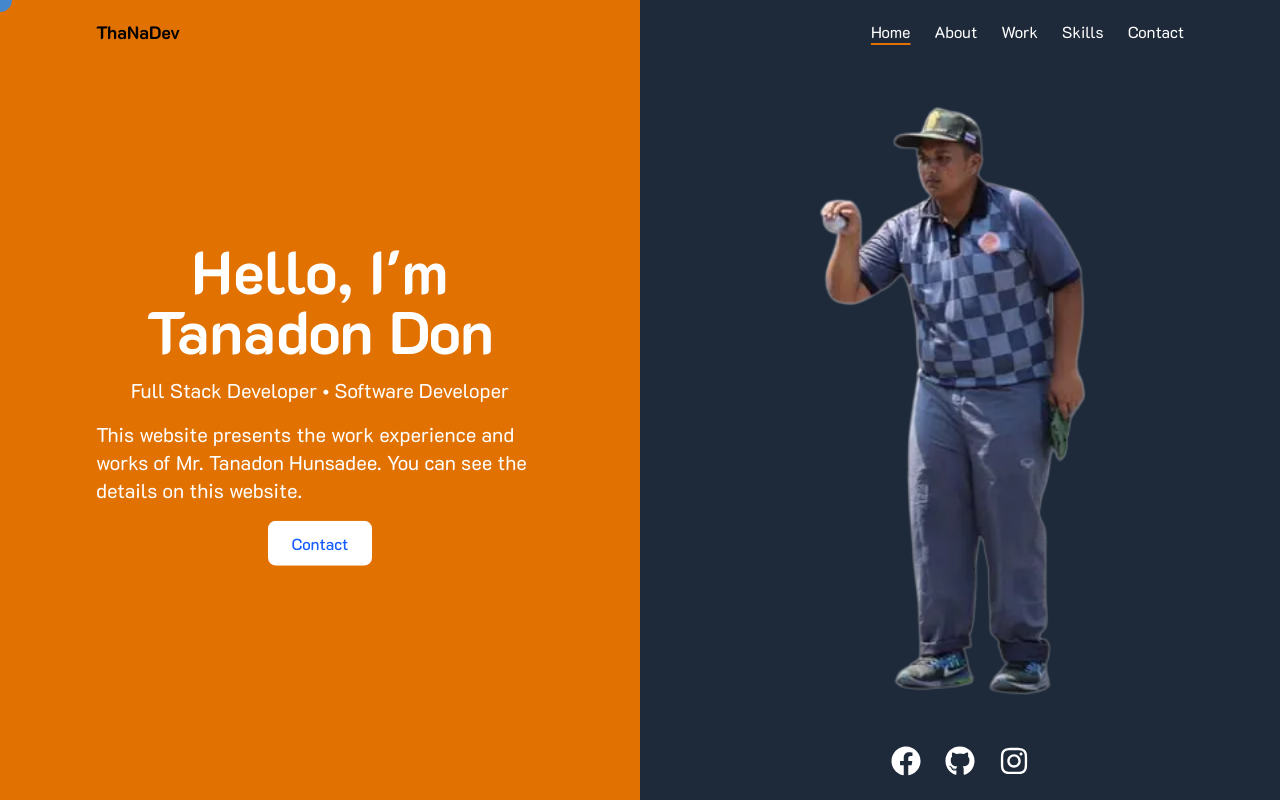
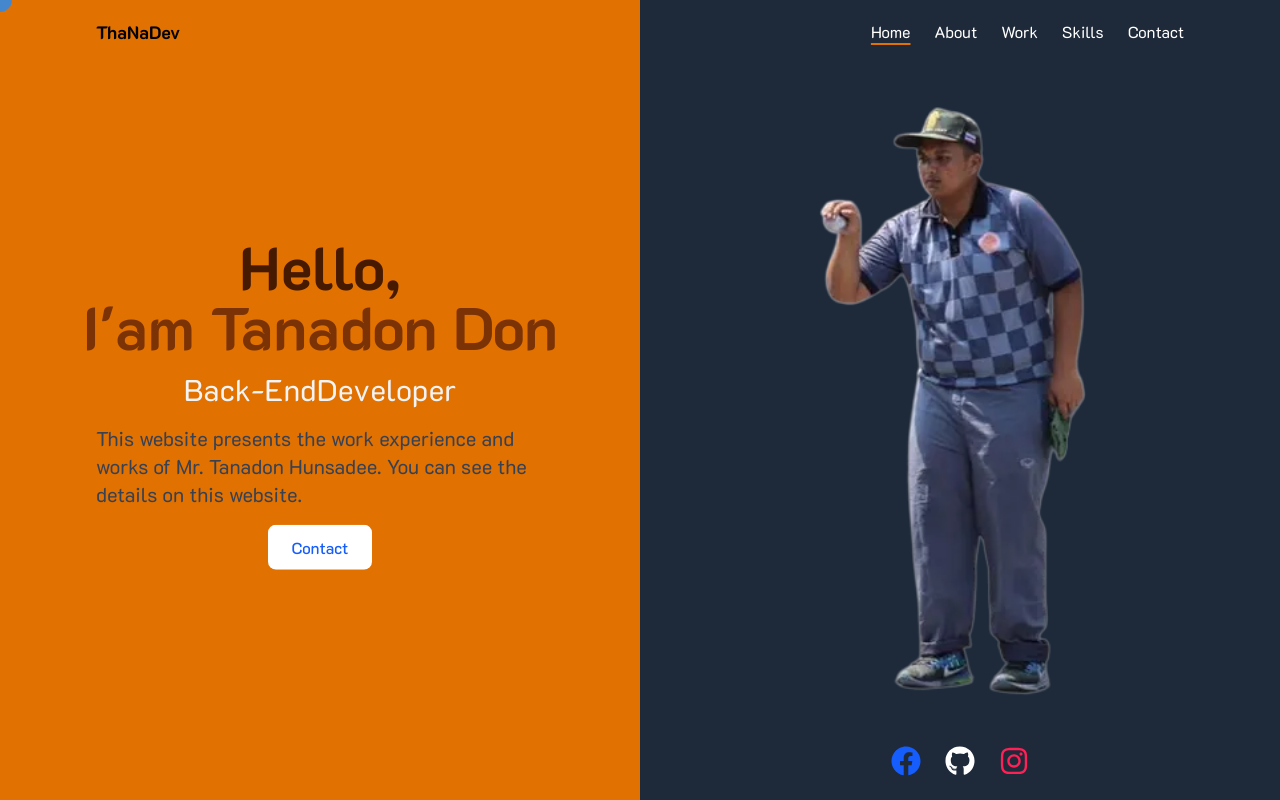
Before and after one commit to tanadonhundev/thana-dev-next, a Next.js app: page / in a window 1280 px wide. Shown: the top 800 px of the page. Built offline with nearby package versions, Linux system fonts and the light colour scheme.

Commit message:
refactorHomeSection ans AboutSection

```diff
--- a/src/app/page.tsx
+++ b/src/app/page.tsx
@@ -50,11 +50,11 @@ export default function Home() {
       <ContactSection />
       <div>
         {/* Call to Action Section */}
-        {/* <section className="py-16 bg-blue-600 text-white">
+       <section className="py-16 bg-blue-600 text-white">
           <div className="max-w-7xl mx-auto px-4 sm:px-6 lg:px-8 text-center">
             <p>&copy; 2025 Your Company. All rights reserved.</p>
           </div>
-        </section> */}
+        </section>
       </div>
     </div>
   );
--- a/src/views/AboutSection.tsx
+++ b/src/views/AboutSection.tsx
@@ -1,13 +1,42 @@
+import { motion } from "framer-motion";
 import Image from "next/image";
-import React from "react";
+import React, { useState } from "react";
 
 export default function AboutSection() {
+  const [rotate, setRotate] = useState({ x: 0, y: 0 });
+
+  const handleMouseMove = (e: React.MouseEvent<HTMLDivElement>) => {
+    const { clientX, clientY, currentTarget } = e;
+    const rect = currentTarget.getBoundingClientRect();
+
+    const offsetX = ((clientX - rect.left) / rect.width - 0.5) * 60; // -15 to 15 deg
+    const offsetY = ((clientY - rect.top) / rect.height - 0.5) * 60; // -15 to 15 deg
+
+    setRotate({ x: -offsetY, y: offsetX }); // หมุนตามแกนตรงข้าม
+  };
+
+  const handleMouseLeave = () => {
+    setRotate({ x: 0, y: 0 }); // reset เมื่อออกจากกรอบ
+  };
+
   return (
     <section id="about" className="h-screen">
       <div className="flex flex-col md:flex-row h-full">
         {/* ฝั่งซ้าย - ข้อความ พร้อมพื้นหลัง amber */}
         <div className="bg-gray-300 md:w-1/2 flex justify-center items-center p-6 relative">
-          <div className="w-full flex justify-center items-center">
+          <div
+            className="w-full flex justify-center items-center"
+            onMouseMove={handleMouseMove}
+            onMouseLeave={handleMouseLeave}
+          >
+            <motion.div
+              animate={{
+                rotateX: rotate.x,
+                rotateY: rotate.y,
+              }}
+              transition={{ type: "spring", stiffness: 200, damping: 20 }}
+              style={{ perspective: 1000 }}
+            >
               <Image
                 src="/profile1.jpg"
                 alt="Placeholder Image"
@@ -15,11 +44,12 @@ export default function AboutSection() {
                 height={500}
                 className="rounded-3xl shadow-2xl"
               />
+            </motion.div>
           </div>
         </div>
         <div className="bg-amber-500 w-full md:w-1/2 flex flex-col justify-center  px-6 py-12">
-          <h2 className="text-5xl font-bold text-black mb-4">About Me</h2>
-          <p className="text-3xl text-white">
+          <h2 className="text-5xl font-bold text-amber-950 mb-4">About Me</h2>
+          <p className="text-lg sm:text-xl text-gray-700 text-left max-w-md">
             I graduated from King Mongkut&apos;s University of Technology North
             Bangkok. Still have little work experience but love to learn new
             things so that the organization can grow.
--- a/src/views/HomeSection.tsx
+++ b/src/views/HomeSection.tsx
@@ -1,10 +1,27 @@
-import { motion } from "framer-motion";
+import { AnimatePresence, motion } from "framer-motion";
 import Image from "next/image";
-import React, { useState } from "react";
+import React, { useEffect, useState } from "react";
 import { FaFacebook, FaGithub, FaInstagram } from "react-icons/fa"; // Import icons
+
+const container = {
+  hidden: { opacity: 0 },
+  show: {
+    opacity: 1,
+    transition: {
+      staggerChildren: 0.09, // ความเร็วในการพิมพ์
+    },
+  },
+};
+
+const child = {
+  hidden: { opacity: 0, y: 10 },
+  show: { opacity: 1, y: 0 },
+};
 
 export default function HomeSection() {
   const [rotate, setRotate] = useState({ x: 0, y: 0 });
+  const roles = ["Full Stack Developer", "Back-End Developer", "Front-End Developer"];
+  const [index, setIndex] = useState(0);
 
   const handleMouseMove = (e: React.MouseEvent<HTMLDivElement>) => {
     const { clientX, clientY, currentTarget } = e;
@@ -20,28 +37,55 @@ export default function HomeSection() {
     setRotate({ x: 0, y: 0 }); // reset เมื่อออกจากกรอบ
   };
 
+  useEffect(() => {
+    const interval = setInterval(() => {
+      setIndex((prev) => (prev + 1) % roles.length);
+    }, 4000); // เปลี่ยนข้อความทุก 4 วิ
+    return () => clearInterval(interval);
+  }, []);
+
+  const text = roles[index];
+
   return (
-
     <section id="home" className="h-screen">
       <div className="flex flex-col md:flex-row h-full">
         {/* ฝั่งซ้าย - ข้อความ พร้อมพื้นหลัง amber */}
         <div className="bg-amber-600 w-full md:w-1/2 flex flex-col items-center justify-center text-center px-6 py-12">
-            <p className="text-4xl sm:text-6xl font-bold transition duration-300 hover:scale-105 text-white">
-              Hello, I&apos;m
+          <div className="flex flex-col items-start md:items-center">
+            <p className="text-4xl sm:text-6xl font-bold transition duration-300 hover:scale-105 text-amber-950">
+              Hello,
             </p>
-            <p className="text-4xl sm:text-6xl font-bold transition duration-300 hover:scale-105 text-white">
-              Tanadon Don
+            <p className="text-4xl sm:text-6xl font-bold transition duration-300 hover:scale-105 text-amber-900">
+              I&apos;am Tanadon Don
             </p>
             <div className="mt-4">
-              <p className="text-lg sm:text-xl text-white">
-                Full Stack Developer • Software Developer
-              </p>
+              <AnimatePresence mode="wait">
+                <motion.span
+                  key={text}
+                  variants={container}
+                  initial="hidden"
+                  animate="show"
+                  exit="hidden"
+                  className="inline-block text-4xl sm:text-3xl text-gray-100 text-left max-w-md"
+                >
+                  {text.split("").map((char, i) => (
+                    <motion.span
+                      key={i}
+                      variants={child}
+                      className="inline-block"
+                    >
+                      {char}
+                    </motion.span>
+                  ))}
+                </motion.span>
+              </AnimatePresence>
             </div>
             <div className="mt-4">
-              <p className="text-lg sm:text-xl text-white text-left max-w-md">
+              <p className="text-lg sm:text-xl text-gray-700 text-left max-w-md">
                 This website presents the work experience and works of Mr.
                 Tanadon Hunsadee. You can see the details on this website.
               </p>
+            </div>
           </div>
           <div className="mt-8 animate-bounce">
             <a
@@ -82,7 +126,7 @@ export default function HomeSection() {
               href="https://www.facebook.com/tanadon.hunsadee"
               target="_blank"
               rel="noopener noreferrer"
-                className="text-white"
+              className="text-blue-600"
             >
               <FaFacebook size={30} />
             </a>
@@ -98,7 +142,7 @@ export default function HomeSection() {
               href="https://www.instagram.com/thana_hun"
               target="_blank"
               rel="noopener noreferrer"
-                className="text-white"
+              className="text-rose-500"
             >
               <FaInstagram size={30} />
             </a>
@@ -106,6 +150,5 @@ export default function HomeSection() {
         </div>
       </div>
     </section>
-
   );
 }
```
Lines whose indentation alone changed are shown as unchanged.
